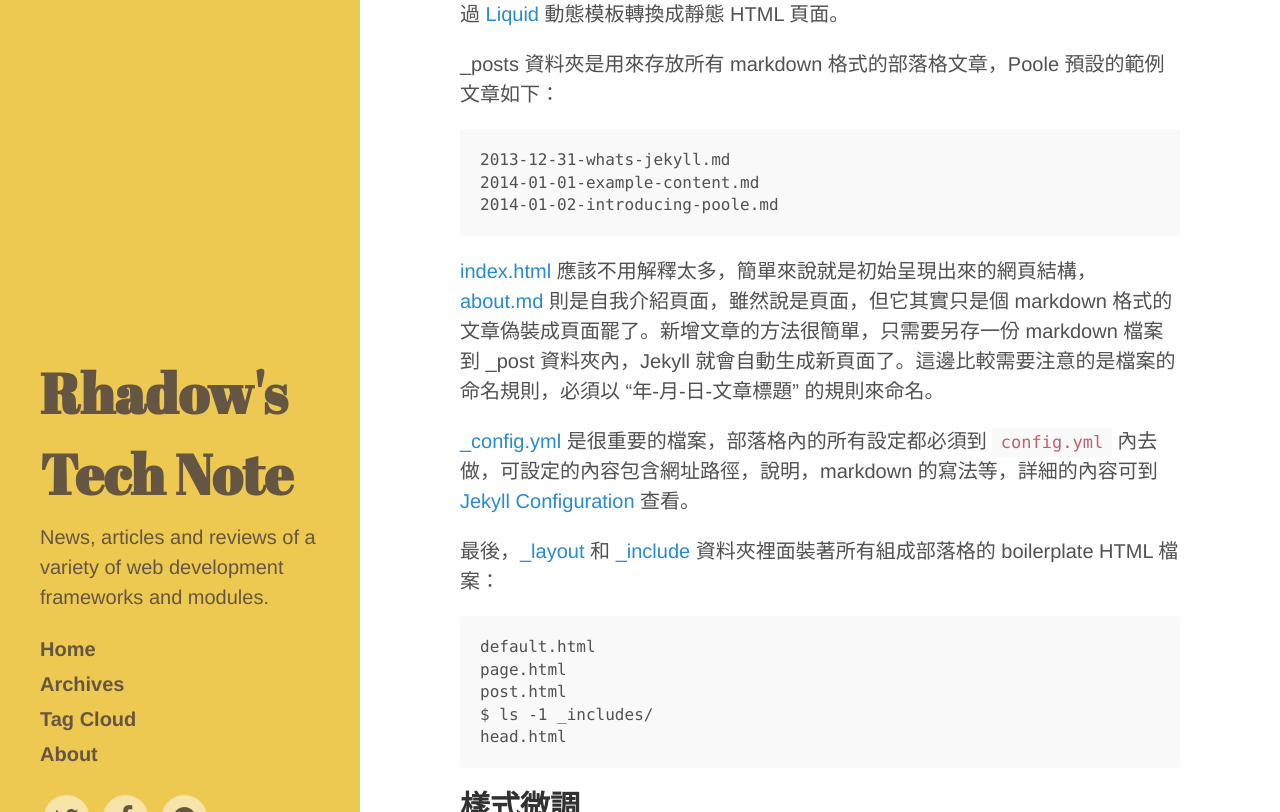
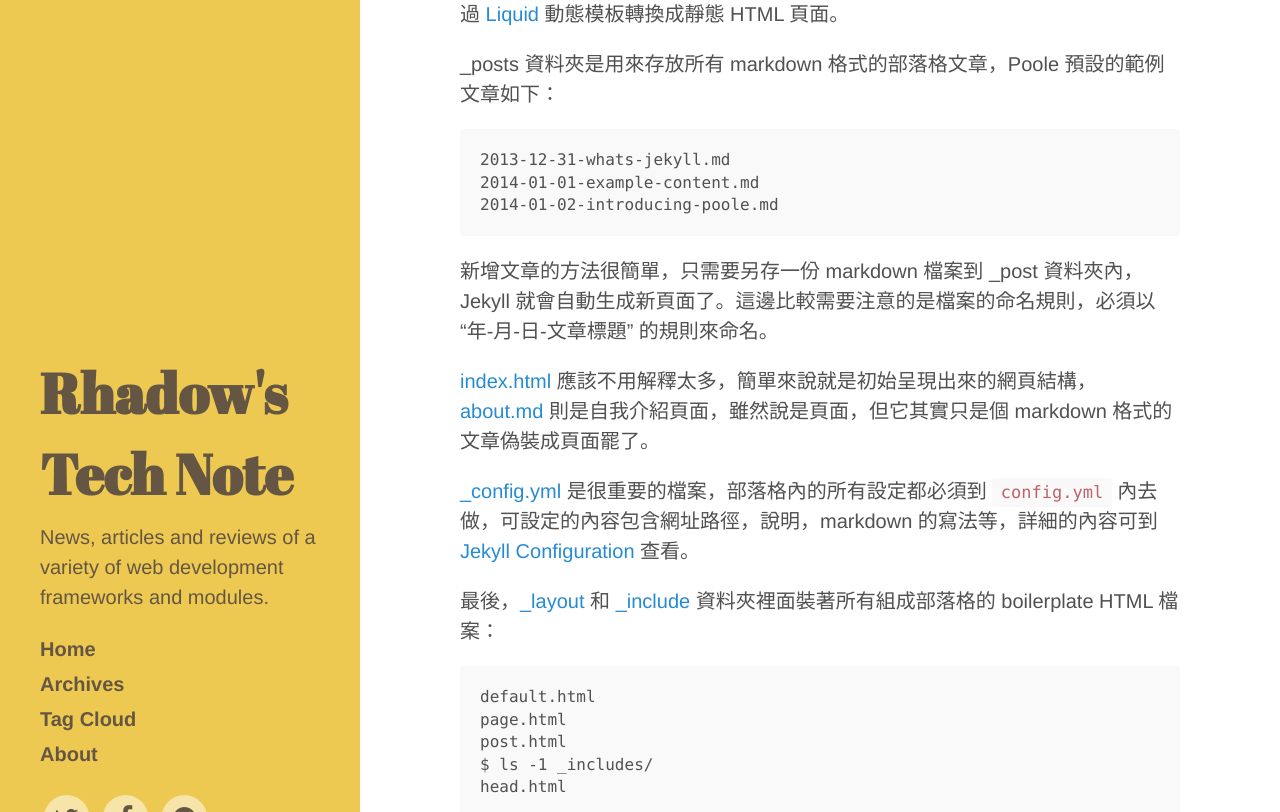
Before and after one commit to Rhadow/Rhadow.github.io, a Jekyll site: the page built from _posts/2015-02-18-Jekyll-x-Github-x-Blog-Part1.markdown, in a window 1280 px wide and 900 px high, scrolled down 2977 px, cut to the strip 0-812 px from the top of the window. Built offline with Jekyll 4.4.1, drawn with Linux system fonts in a browser that asks for light colours; nearby versions of some CDN libraries; Markdown is read by kramdown in place of the engine named in the settings; comment, search, counter and statistics services are not loaded.

Commit message:
fix errors in article

````diff
--- a/_posts/2015-02-18-Jekyll-x-Github-x-Blog-Part1.markdown
+++ b/_posts/2015-02-18-Jekyll-x-Github-x-Blog-Part1.markdown
@@ -79,7 +79,9 @@ _posts 資料夾是用來存放所有 markdown 格式的部落格文章，Poole
 2014-01-02-introducing-poole.md
 ```
 
-[index.html](https://github.com/poole/poole/blob/master/index.html) 應該不用解釋太多，簡單來說就是初始呈現出來的網頁結構，[about.md](https://github.com/poole/poole/blob/master/about.md) 則是自我介紹頁面，雖然說是頁面，但它其實只是個 markdown 格式的文章偽裝成頁面罷了。新增文章的方法很簡單，只需要另存一份 markdown 檔案到 _post 資料夾內，Jekyll 就會自動生成新頁面了。這邊比較需要注意的是檔案的命名規則，必須以 “年-月-日-文章標題” 的規則來命名。
+新增文章的方法很簡單，只需要另存一份 markdown 檔案到 _post 資料夾內，Jekyll 就會自動生成新頁面了。這邊比較需要注意的是檔案的命名規則，必須以 “年-月-日-文章標題” 的規則來命名。
+
+[index.html](https://github.com/poole/poole/blob/master/index.html) 應該不用解釋太多，簡單來說就是初始呈現出來的網頁結構，[about.md](https://github.com/poole/poole/blob/master/about.md) 則是自我介紹頁面，雖然說是頁面，但它其實只是個 markdown 格式的文章偽裝成頁面罷了。
 
 [_config.yml](https://github.com/poole/poole/blob/master/_config.yml) 是很重要的檔案，部落格內的所有設定都必須到 `config.yml` 內去做，可設定的內容包含網址路徑，說明，markdown 的寫法等，詳細的內容可到 [Jekyll Configuration](http://jekyllrb.com/docs/configuration/) 查看。
 
````
